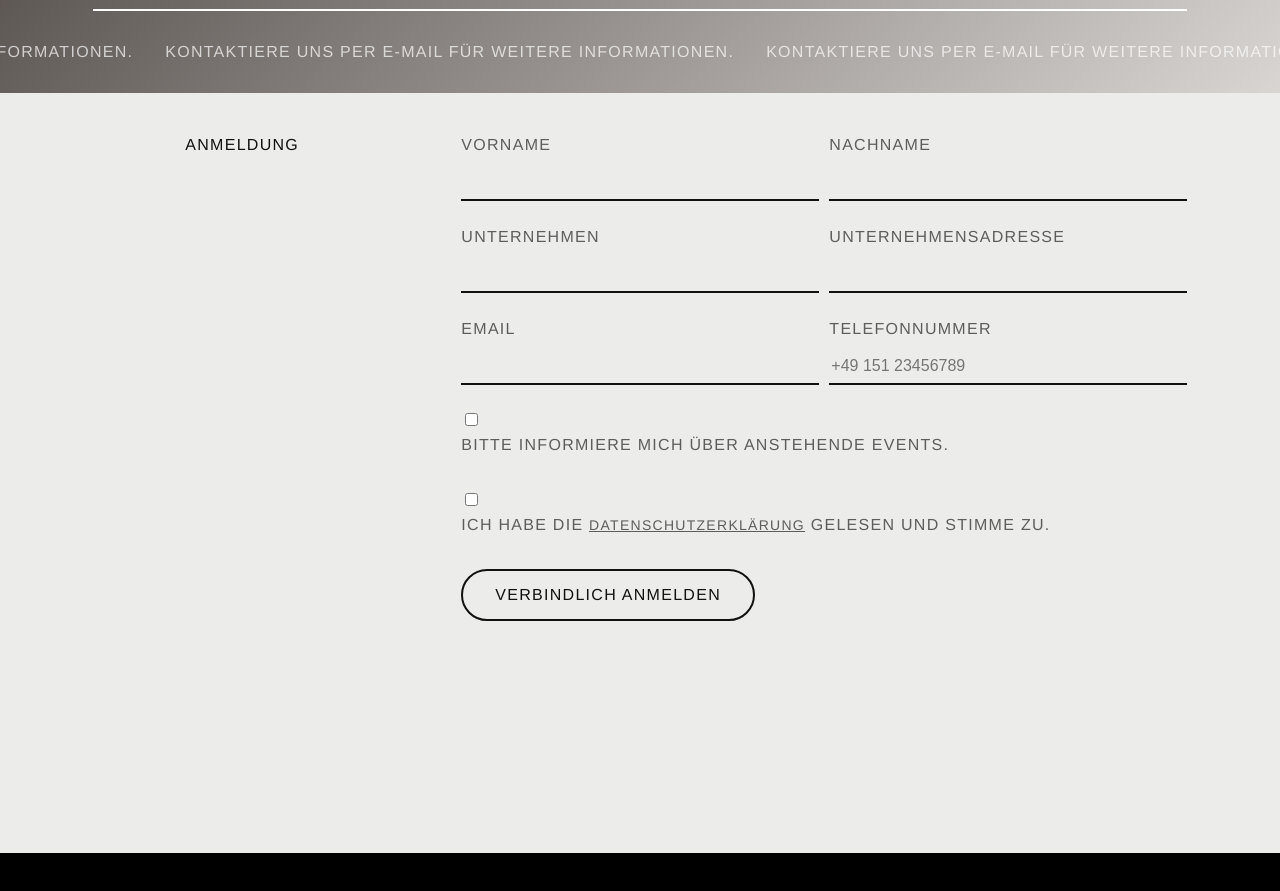
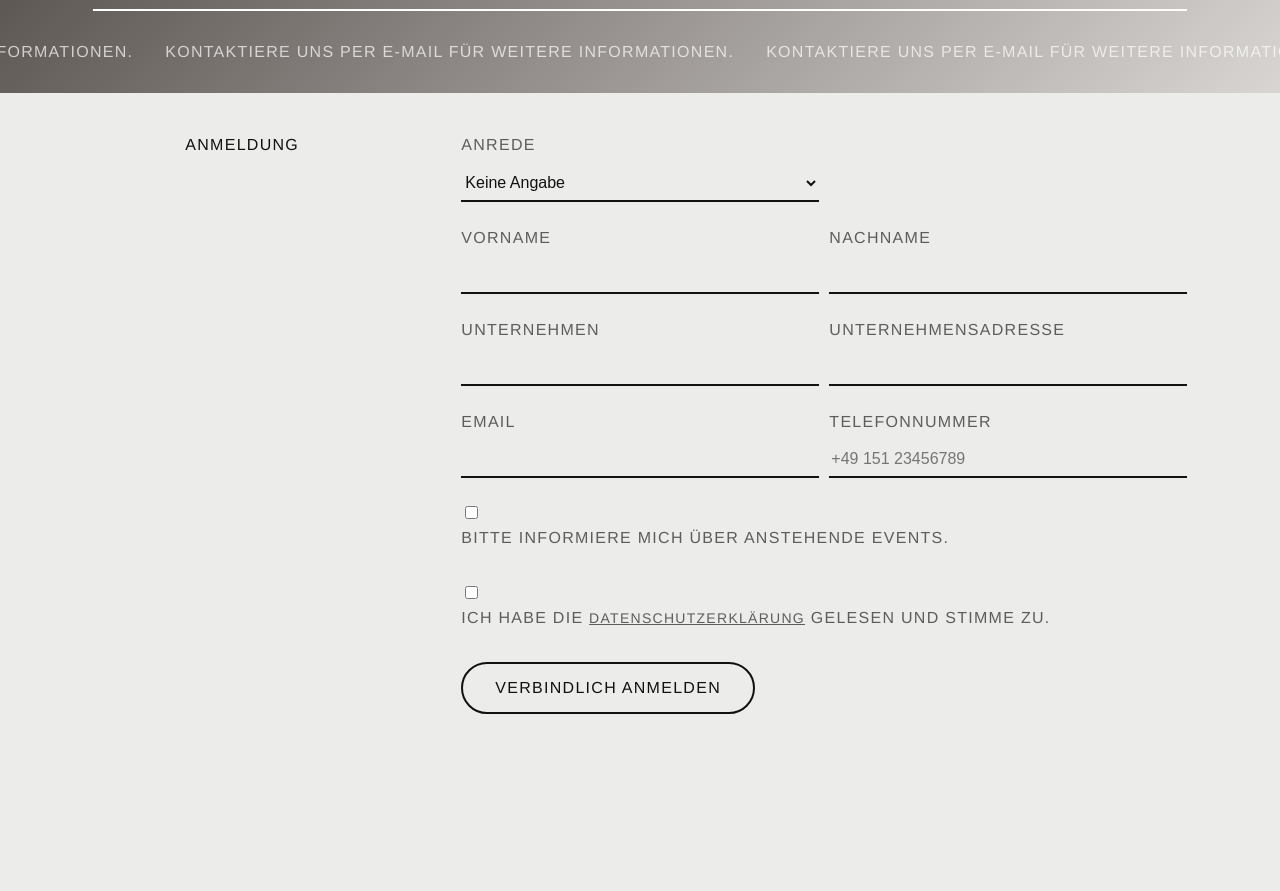
Before and after one commit to annsalich96/newbuild-kollektiv-website, a website built with Vite: page scripts/event-page.template.html in a window 1280 px wide. Shown: the part 1540-2431 px from the top of the page. Built offline with nearby package versions, Linux system fonts and the light colour scheme.

Commit message:
Add "Anrede" field to the event registration form
Select (Keine Angabe / Frau / Herr) at the top of the form, styled like
the other fields (bottom border only). Sent as `anrede` in the payload;
Code.gs already maps Frau/Herr -> w/m for the "Liebe/Lieber" salutation
and stores it in the sheet's Anrede column.

Co-Authored-By: Claude Sonnet 5 <noreply@anthropic.com>

```diff
--- a/scripts/event-page.template.html
+++ b/scripts/event-page.template.html
@@ -86,6 +86,16 @@
         >
           <div class="event-form__row">
             <label>
+              <span>Anrede</span>
+              <select name="anrede">
+                <option value="">Keine Angabe</option>
+                <option value="Frau">Frau</option>
+                <option value="Herr">Herr</option>
+              </select>
+            </label>
+          </div>
+          <div class="event-form__row">
+            <label>
               <span>Vorname</span>
               <input type="text" name="firstName" required />
             </label>
--- a/src/event-form.ts
+++ b/src/event-form.ts
@@ -45,6 +45,7 @@ if (form instanceof HTMLFormElement && status) {
       eventTime: form.dataset.eventTime ?? '',
       eventLocation: form.dataset.eventLocation ?? '',
       eventSpeaker: form.dataset.eventSpeaker ?? '',
+      anrede: formData.get('anrede'),
       firstName: formData.get('firstName'),
       lastName: formData.get('lastName'),
       email: formData.get('email'),
--- a/src/style.css
+++ b/src/style.css
@@ -1566,7 +1566,8 @@ ul {
 
 .event-form input[type='text'],
 .event-form input[type='email'],
-.event-form input[type='tel'] {
+.event-form input[type='tel'],
+.event-form select {
   width: 100%;
   background: transparent;
   border: none;
@@ -1576,9 +1577,15 @@ ul {
   padding-block: var(--space-2);
 }
 
+.event-form select {
+  border-radius: 0;
+  padding-inline: 0;
+}
+
 .event-form input[type='text']:focus,
 .event-form input[type='email']:focus,
-.event-form input[type='tel']:focus {
+.event-form input[type='tel']:focus,
+.event-form select:focus {
   outline: none;
   border-bottom-color: var(--color-text);
 }
```
